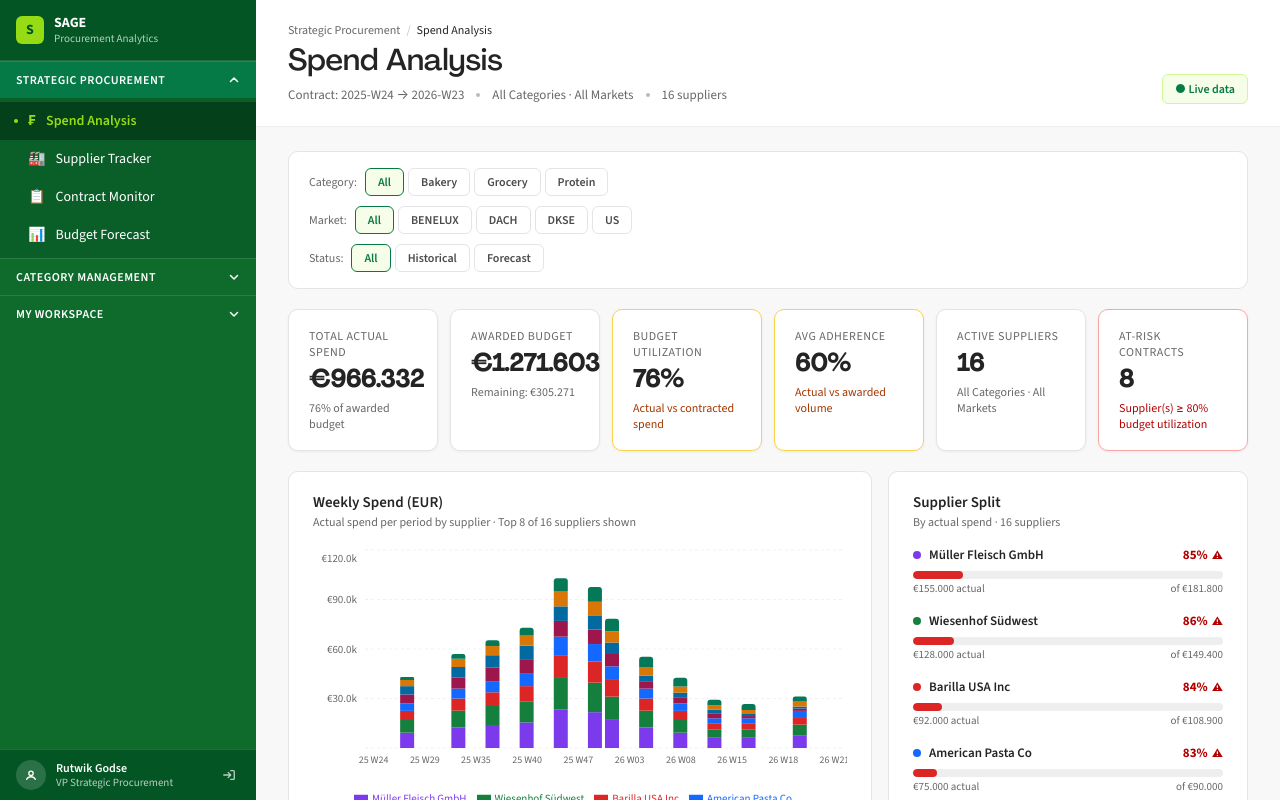
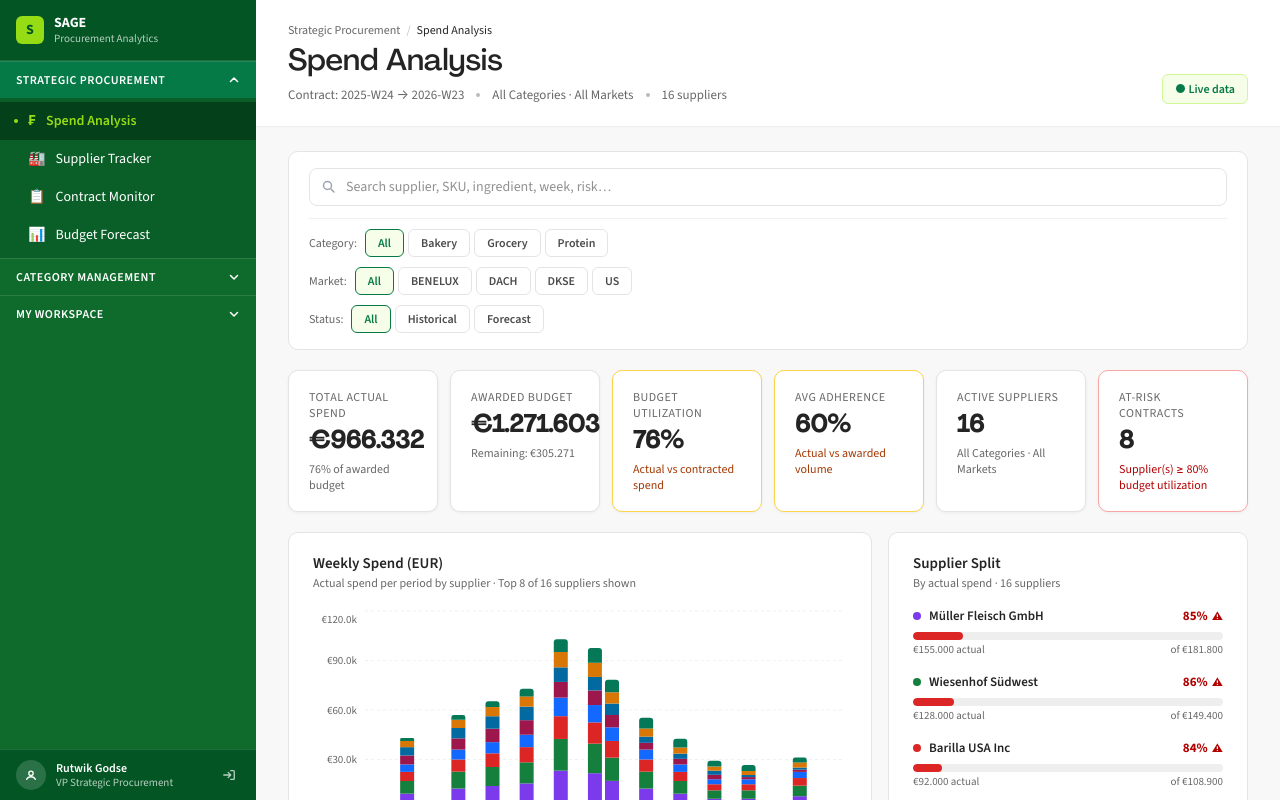
Before and after one commit to rutwik1994/cm-analysis-app, a Next.js app: page / in a window 1280 px wide. Shown: the top 800 px of the page. Built offline with nearby package versions, Linux system fonts and the light colour scheme.

Commit message:
Add search bar to filter panel for deep dives
Full-text search across supplier, SKU name/code, ingredient, week,
market, category, and risk. Filters KPIs and charts alongside the
table. ✕ button to clear, resets with "Clear all filters".

Co-Authored-By: Claude Sonnet 4.6 <noreply@anthropic.com>

```diff
--- a/app/page.tsx
+++ b/app/page.tsx
@@ -305,13 +305,27 @@ export default function SpendDashboard() {
   const [filterCategory, setFilterCategory] = useState<string>('All');
   const [filterMarket,   setFilterMarket]   = useState<string>('All');
   const [filterStatus,   setFilterStatus]   = useState<'All' | 'Historical' | 'Forecast'>('All');
+  const [search,         setSearch]         = useState('');
 
-  const filteredRows = useMemo(() =>
-    ROWS.filter(r =>
-      (filterCategory === 'All' || r.category       === filterCategory) &&
-      (filterMarket   === 'All' || r.market         === filterMarket  ) &&
-      (filterStatus   === 'All' || r.actualsStatus  === filterStatus  )
-    ), [filterCategory, filterMarket, filterStatus]);
+  const filteredRows = useMemo(() => {
+    const q = search.trim().toLowerCase();
+    return ROWS.filter(r => {
+      if (filterCategory !== 'All' && r.category      !== filterCategory) return false;
+      if (filterMarket   !== 'All' && r.market        !== filterMarket)   return false;
+      if (filterStatus   !== 'All' && r.actualsStatus !== filterStatus)   return false;
+      if (!q) return true;
+      return (
+        r.supplier.toLowerCase().includes(q)          ||
+        r.skuName.toLowerCase().includes(q)           ||
+        r.skuCode.toLowerCase().includes(q)           ||
+        r.globalIngredient.toLowerCase().includes(q)  ||
+        r.contractWeek.toLowerCase().includes(q)      ||
+        r.market.toLowerCase().includes(q)            ||
+        r.category.toLowerCase().includes(q)          ||
+        r.budgetRisk.toLowerCase().includes(q)
+      );
+    });
+  }, [filterCategory, filterMarket, filterStatus, search]);
 
   const metrics       = useMemo(() => computeMetrics(filteredRows),      [filteredRows]);
   const supplierSplit = useMemo(() => computeSupplierSplit(filteredRows), [filteredRows]);
@@ -321,7 +335,7 @@ export default function SpendDashboard() {
   // Top-8 suppliers by actual spend (keeps chart legend readable)
   const chartSuppliers = useMemo(() => supplierSplit.slice(0, 8).map(s => s.supplier), [supplierSplit]);
 
-  const hasFilters = filterCategory !== 'All' || filterMarket !== 'All' || filterStatus !== 'All';
+  const hasFilters = filterCategory !== 'All' || filterMarket !== 'All' || filterStatus !== 'All' || search !== '';
 
   const contextLabel = [
     filterCategory !== 'All' ? filterCategory : 'All Categories',
@@ -359,7 +373,39 @@ export default function SpendDashboard() {
       <div style={{ padding: '24px 32px', display: 'flex', flexDirection: 'column', gap: 20 }}>
 
         {/* ── Filter Strip ───────────────────────────────────────────────── */}
-        <div style={{ background: '#fff', borderRadius: 10, padding: '16px 20px', border: '1px solid #E4E4E4', display: 'flex', flexDirection: 'column', gap: 10 }}>
+        <div style={{ background: '#fff', borderRadius: 10, padding: '16px 20px', border: '1px solid #E4E4E4', display: 'flex', flexDirection: 'column', gap: 12 }}>
+
+          {/* Search */}
+          <div style={{ position: 'relative' }}>
+            <svg width="16" height="16" viewBox="0 0 16 16" fill="none"
+              style={{ position: 'absolute', left: 12, top: '50%', transform: 'translateY(-50%)', pointerEvents: 'none' }}>
+              <circle cx="6.5" cy="6.5" r="4" stroke="#9CA3AF" strokeWidth="1.5"/>
+              <path d="M10 10l3 3" stroke="#9CA3AF" strokeWidth="1.5" strokeLinecap="round"/>
+            </svg>
+            <input
+              type="text"
+              value={search}
+              onChange={e => setSearch(e.target.value)}
+              placeholder="Search supplier, SKU, ingredient, week, risk…"
+              style={{
+                width: '100%', boxSizing: 'border-box',
+                padding: '8px 36px 8px 36px',
+                borderRadius: 8, border: `1.5px solid ${search ? '#067A46' : '#E4E4E4'}`,
+                font: '400 14px/20px var(--font-body)', color: '#242424',
+                outline: 'none', background: '#fff',
+                transition: 'border-color 150ms',
+              }}
+            />
+            {search && (
+              <button onClick={() => setSearch('')} style={{
+                position: 'absolute', right: 10, top: '50%', transform: 'translateY(-50%)',
+                background: 'none', border: 'none', cursor: 'pointer', padding: 2,
+                color: '#9CA3AF', font: '400 16px/1 var(--font-body)', lineHeight: 1,
+              }}>✕</button>
+            )}
+          </div>
+
+          <div style={{ borderTop: '1px solid #F0F0F0', paddingTop: 10, display: 'flex', flexDirection: 'column', gap: 10 }}>
           <FilterRow
             label="Category"
             options={['All', ...CATEGORIES]}
@@ -381,12 +427,13 @@ export default function SpendDashboard() {
           {hasFilters && (
             <div>
               <button
-                onClick={() => { setFilterCategory('All'); setFilterMarket('All'); setFilterStatus('All'); }}
+                onClick={() => { setFilterCategory('All'); setFilterMarket('All'); setFilterStatus('All'); setSearch(''); }}
                 style={{ padding: '5px 12px', borderRadius: 6, border: '1.5px solid #E4E4E4', background: 'transparent', color: '#676767', font: '400 12px/16px var(--font-body)', cursor: 'pointer' }}>
                 Clear all filters
               </button>
             </div>
           )}
+          </div>
         </div>
 
         {/* ── KPI Strip ─────────────────────────────────────────────────── */}
```
